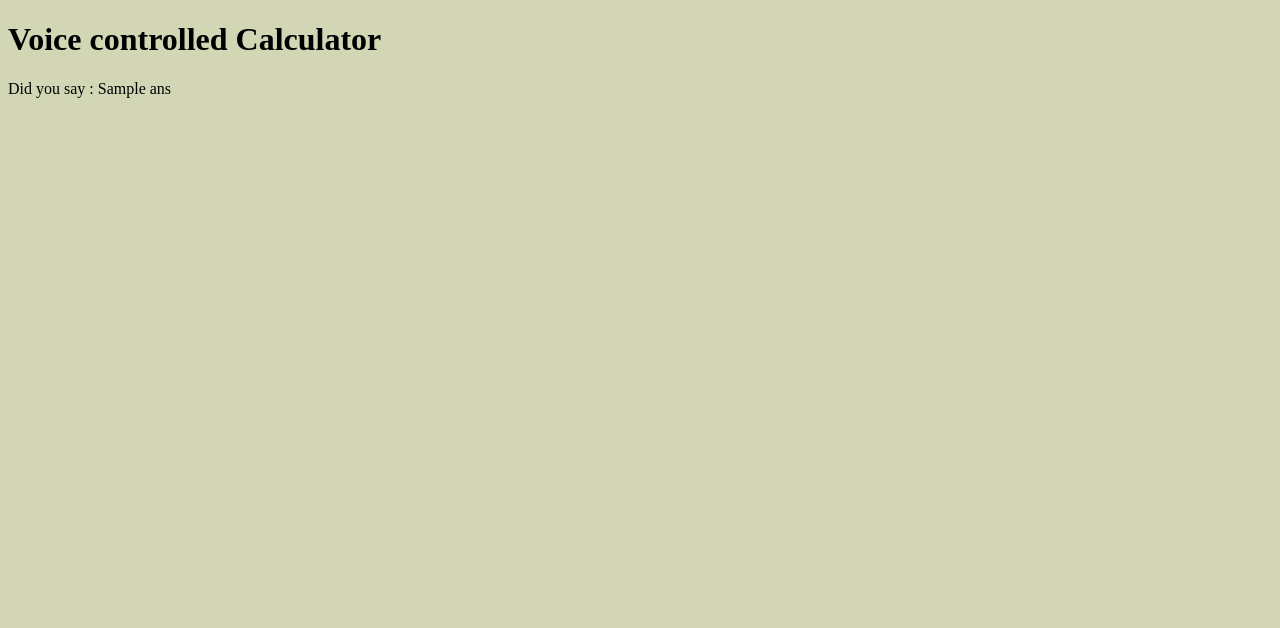
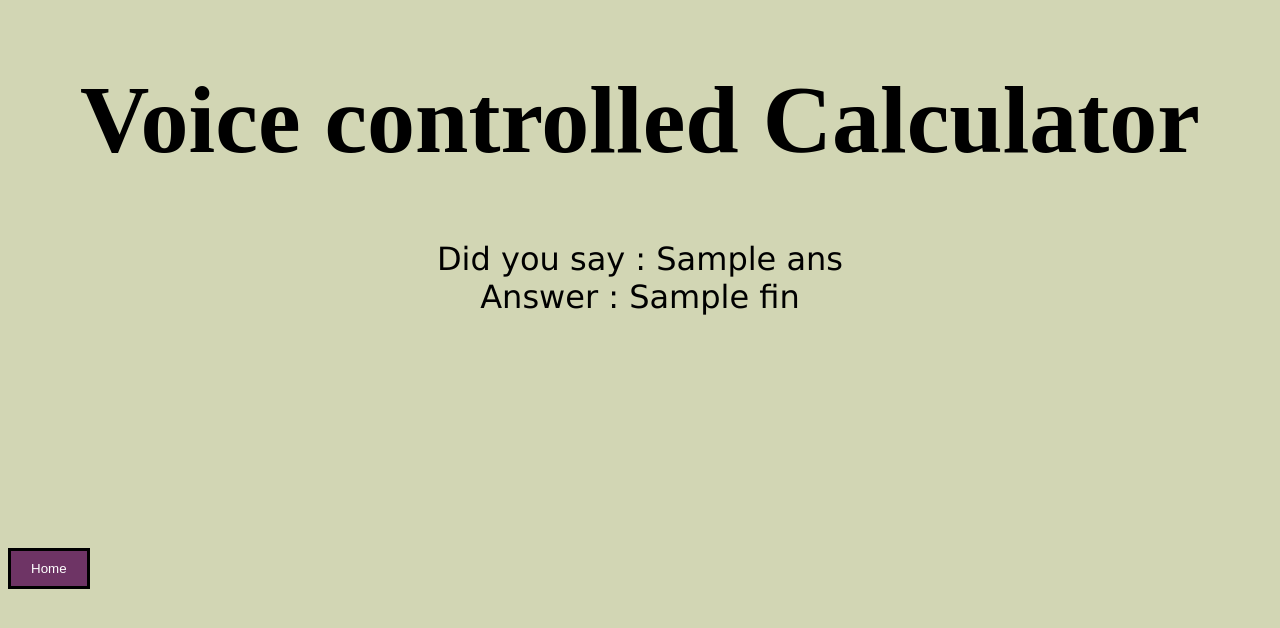
Before and after one commit to neelstrongarm/voiceControlledcalculator, a Python web app: template templates/output.html in a window 1280 px wide. Shown: the top 628 px of the page. Run offline with Jinja, Linux system fonts and the light colour scheme; the template is opened without the code that fills it: most values are stand-ins (such as "Sample title", 1, 10 or a date in 2020).

Commit message:
added home and spacing

```diff
--- a/templates/output.html
+++ b/templates/output.html
@@ -5,9 +5,43 @@
         <title>
             Testing
         </title>
+        <style>
+            .heading
+        {
+            font-size: 1in;
+            text-align: center;
+        }
+        .text
+        {
+            font-size: xx-large;
+            font-family: Verdana, Geneva, Tahoma, sans-serif;
+            text-align: center;
+            padding: 50 px;
+        }
+        .butt2
+           {
+                padding: 10px;
+                padding-left: 20px;
+                padding-right: 20px;
+                float: left;
+                border: solid black;
+                background-color:rgb(110, 52, 101);
+                color: white;
+                text-align: center;
+                margin-top:200px;
+           }
+        </style>
     </head>
     <body style='background-color: rgb(210, 214, 180)'>
-        <h1>Voice controlled Calculator</h1>
-        Did you say : {{ ans }}
+        <h1 class = "heading" >Voice controlled Calculator</h1>
+
+        <p class="text">
+            Did you say : {{ ans }}
+            <br>
+            Answer : {{ fin }}
+        </p>
+        <form action="/">
+            <button class=butt2 type="submit" method="GET">Home</button>
+        </form>
     </body>
 </html>
```
